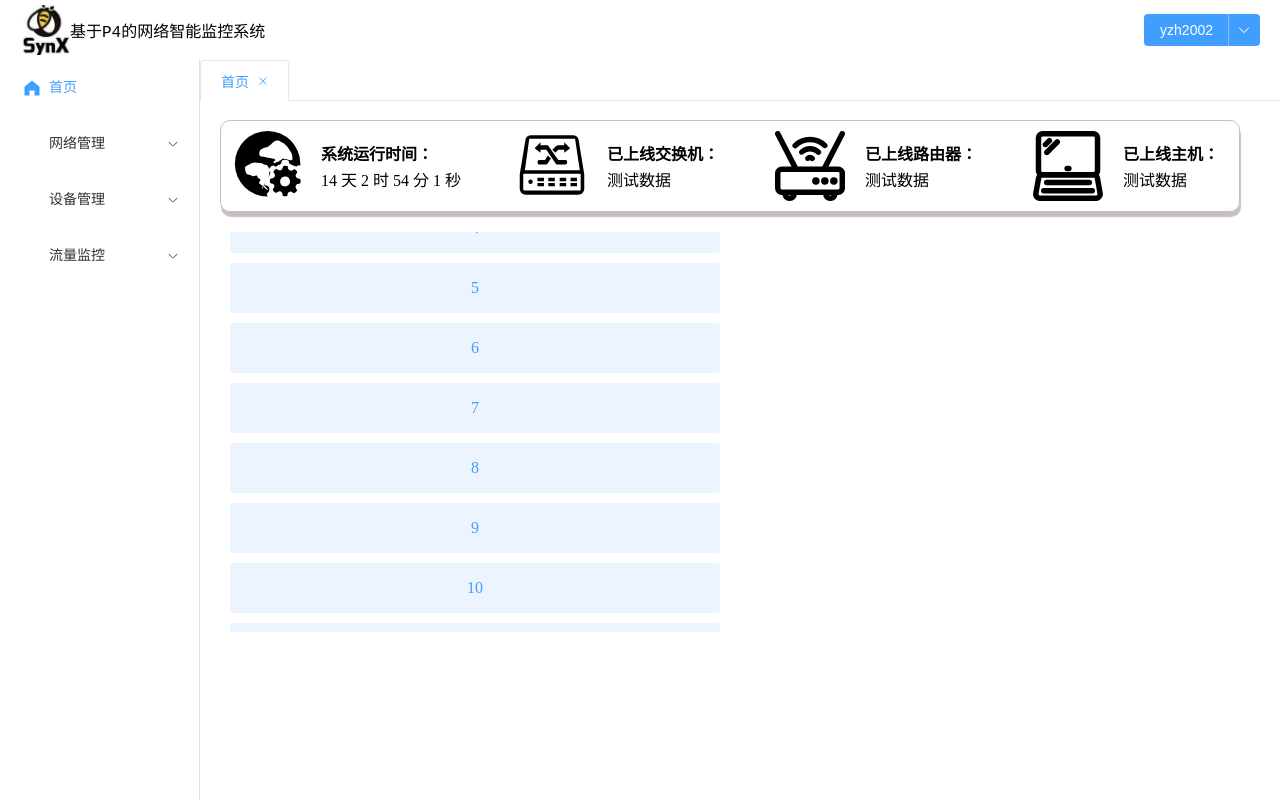
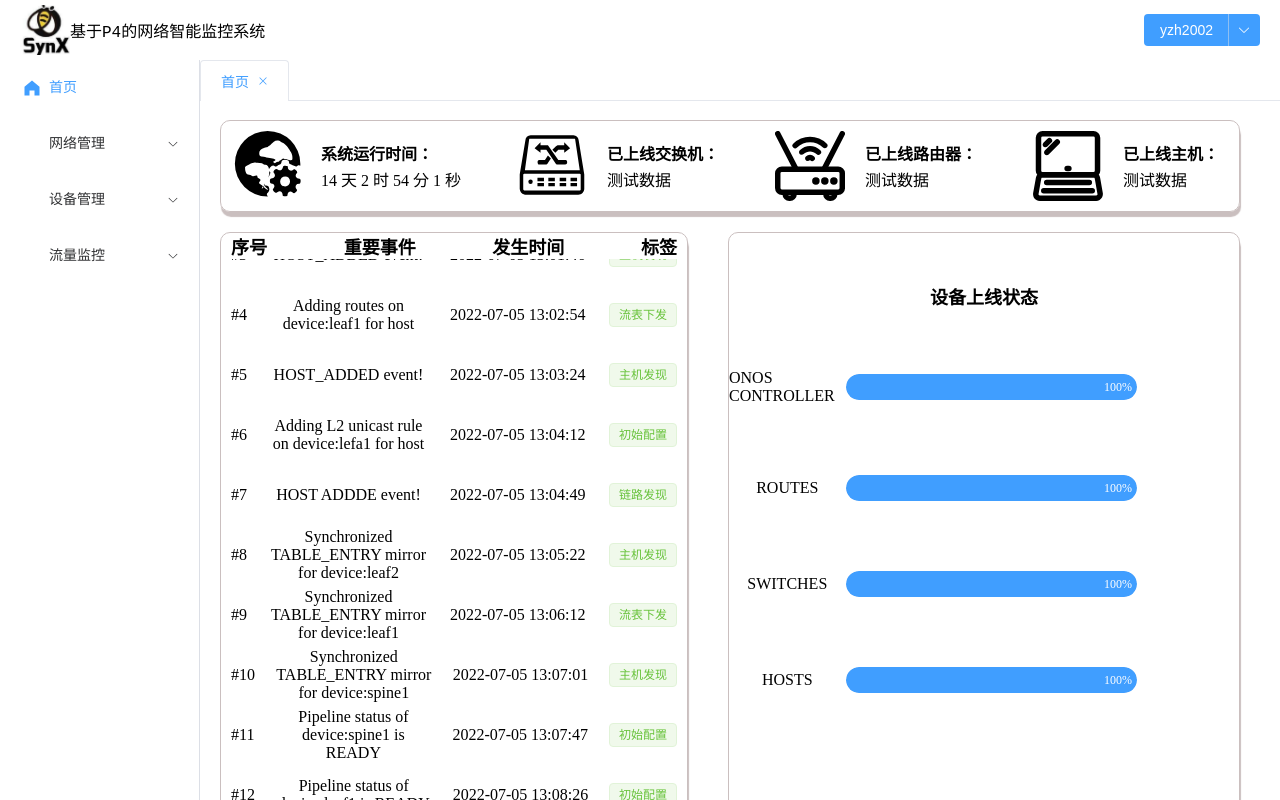
Before and after one commit to Spirngdl/C4, a Vue app: page /dashboard in a window 1280 px wide. Built offline with nearby package versions, Linux system fonts and the light colour scheme.

Commit message:
[feat] complete dashboard

```diff
--- /dev/null
+++ b/src/object/data/dashboardScrollList.ts
@@ -0,0 +1,100 @@
+let things =[
+    {
+        descrip:"Setting up leaf routes:device:leaf2",
+        time:"2022-07-05 13:00:34",
+        remark:"初始配置"
+    },
+    {
+        descrip:"LINK_ADDED event!",
+        time:"2022-07-05 13:01:12",
+        remark:"链路发现"
+    },
+    {
+        descrip:"Adding up spine routes on device:spine2",
+        time:"2022-07-05 13:01:27",
+        remark:"链路发现"
+    },
+    {
+        descrip:"HOST_ADDED event!",
+        time:"2022-07-05 13:01:46",
+        remark:"主机发现"
+    },
+    {
+        descrip:"Adding routes on device:leaf1 for host",
+        time:"2022-07-05 13:02:54",
+        remark:"流表下发"
+    },
+    {
+        descrip:"HOST_ADDED event!",
+        time:"2022-07-05 13:03:24",
+        remark:"主机发现"
+    },
+    {
+        descrip:"Adding L2 unicast rule on device:lefa1 for host",
+        time:"2022-07-05 13:04:12",
+        remark:"初始配置"
+    },
+    {
+        descrip:"HOST ADDDE event!",
+        time:"2022-07-05 13:04:49",
+        remark:"链路发现"
+    },
+    {
+        descrip:"Synchronized TABLE_ENTRY mirror for device:leaf2",
+        time:"2022-07-05 13:05:22",
+        remark:"主机发现"
+    },
+    {
+        descrip:"Synchronized TABLE_ENTRY mirror for device:leaf1",
+        time:"2022-07-05 13:06:12",
+        remark:"流表下发"
+    },
+    {
+        descrip:"Synchronized TABLE_ENTRY mirror for device:spine1",
+        time:"2022-07-05 13:07:01",
+        remark:"主机发现"
+    },
+    {
+        descrip:"Pipeline status of device:spine1 is READY",
+        time:"2022-07-05 13:07:47",
+        remark:"初始配置"
+    },
+    {
+        descrip:"Pipeline status of device:leaf1 is READY",
+        time:"2022-07-05 13:08:26",
+        remark:"初始配置"
+    },
+    {
+        descrip:"Pipeline status of device:leaf2 is READY",
+        time:"2022-07-05 13:08:58",
+        remark:"初始配置"
+    },
+    {
+        descrip:"Local role is MASTER for device:leaf2",
+        time:"2022-07-05 13:09:15",
+        remark:"初始配置"
+    },
+    {
+        descrip:"Local role is MASTER for device:spine1",
+        time:"2022-07-05 13:09:57",
+        remark:"初始配置"
+    },
+    {
+        descrip:"Local role is MASTER for device:leaf1",
+        time:"2022-07-05 13:11:26",
+        remark:"初始配置"
+    },
+    {
+        descrip:"Started polling task for device:leaf2 with interval 10 seconds",
+        time:"2022-07-05 13:08:26",
+        remark:"初始配置"
+    },
+    {
+        descrip:"DEVICE_AVAILABILITY_CHANGED event!",
+        time:"2022-07-05 13:08:26",
+        remark:"初始配置"
+    },
+
+]
+
+export default things;
--- a/src/views/dashboard/Dashboard.vue
+++ b/src/views/dashboard/Dashboard.vue
@@ -32,13 +32,30 @@
         </section>
         <section class="content">
             <section class="log">
-                 <el-scrollbar height="400px" ref="scrollList" @scroll="scroll">
-                      <p v-for="item in 20" :key="item" class="scrollbar-demo-item">
-                        {{ item }}
+                <div class="scroll-header">
+                    <span>序号</span>
+                    <span>重要事件</span>
+                    <span>发生时间</span>
+                    <span>标签</span>
+                </div>
+                 <el-scrollbar height="650px" ref="scrollList" @scroll="scroll">
+                      <p v-for="(item,index) in things" :key="item.time" class="scrollbar-demo-item" >
+                        <span>{{"#"+index}}</span>
+                        <span>{{item.descrip}}</span>
+                        <span>{{item.time}}</span>
+                        <el-tag class="ml-2" type="success">{{item.remark}}</el-tag>
                       </p>
                 </el-scrollbar>
             </section>
-            <section class="state"></section>
+            <section class="state">
+                <div class="state-header">设备上线状态</div>
+                <div class="item">
+                    <div><span>ONOS CONTROLLER</span><el-progress :text-inside="true" :stroke-width="26" :percentage="100" style="width:500px;"/></div>
+                    <div><span>ROUTES</span><el-progress :text-inside="true" :stroke-width="26" :percentage="100" style="width:500px;" /></div>
+                    <div><span>SWITCHES</span><el-progress :text-inside="true" :stroke-width="26" :percentage="100" style="width:500px;" /></div>
+                    <div><span>HOSTS</span><el-progress :text-inside="true" :stroke-width="26" :percentage="100" style="width:500px;"  /></div>
+                </div>
+            </section>
         </section>
 
     </div>
@@ -47,6 +64,7 @@
 <script setup lang="ts">
 import {onMounted, ref} from "vue"
 import { ElScrollbar } from 'element-plus'
+import things from "@/object/data/dashboardScrollList"
 
 let date =ref('');
 const value =ref(0)
@@ -72,7 +90,7 @@ const scroll = ({ scrollTop }:any) => {
 let scrollList =ref<InstanceType<typeof ElScrollbar>>()
 onMounted(()=>{
     setInterval(()=>{
-        if (value.value>=400) value.value=0;
+        if (value.value>=600) value.value=0;
         value.value +=1;
         scrollList.value!.setScrollTop(value.value)
     },25)
@@ -113,19 +131,57 @@ img{
     justify-content: space-between;
     margin: 20px 40px 0 20px;
 }
-.content>.log{
+
+.scroll-header{
+    display:flex;
+    justify-content: space-between;
+    padding: 0 10px 0 10px;
+    font-size: large;
+    font-weight: 600;
+}
+.content>.log,.state{
     width:50%;
+    border-radius: 10px;
+    border: 1px solid rgb(202, 191, 191);
+    box-shadow: 1px 5px 1px rgb(202, 191, 191);
 }
-
+.state{
+    margin-left: 40px;
+}
+.state>.state-header{
+    display: flex;
+    justify-content: center;
+    margin:50px 0 20px 0;
+    font-size: large;
+    font-weight: 600;
+}
+.state>.item>div>span{
+    width:200px;
+    display: flex;
+    justify-content: center;
+    align-items: center;
+}
+.state>.item>div{
+    display: flex;
+    width:80%;
+    margin: 40px 0 30px 0;
+}
+.state>.item{
+    width: 100%;
+   display: flex;
+   flex-direction: column;
+}
 .scrollbar-demo-item {
   display: flex;
   align-items: center;
-  justify-content: center;
+  justify-content: space-between;
   height: 50px;
   margin: 10px;
   text-align: center;
   border-radius: 4px;
-  background: var(--el-color-primary-light-9);
-  color: var(--el-color-primary);
+}
+
+.scrollbar-demo-item>span:nth-of-type(2){
+    width:35%
 }
 </style>
```
